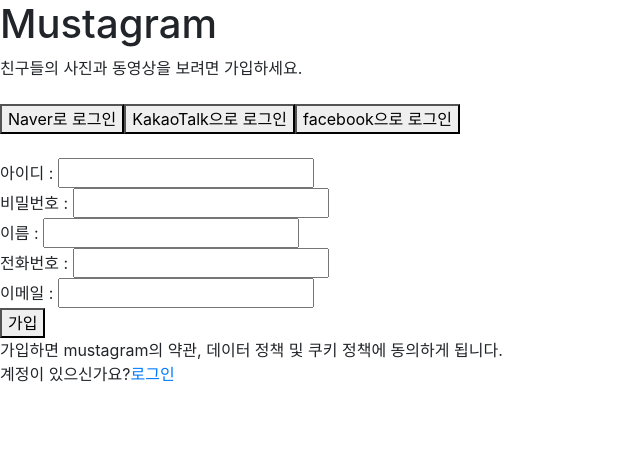
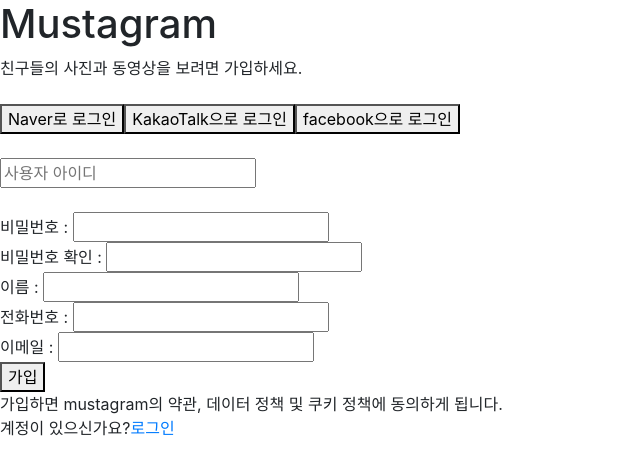
Before and after one commit to siwolsmu89/Mskts_Mustagram, a React (Create React App) app in the folder mustagram_front/: page /SignUp in a window 1280 px wide. Shown: the top 474 px of the page, without its empty margins (0-640 px from the left). Built offline with nearby package versions, Linux system fonts and the light colour scheme.

Commit message:
create id input box front
20201217

```diff
--- a/mustagram_front/src/component/part/JoinMember.js
+++ b/mustagram_front/src/component/part/JoinMember.js
@@ -1,5 +1,5 @@
 import React, {Component} from "react";
-
+import InputId from "../piece/InputBox/InputId"
 class JoinMember extends Component{
     memberInsert = () => {
         let id = document.getElementById("id").value;
@@ -32,8 +32,9 @@
         return(
             <div>
                 <div class="login_field">
-                    아이디 : <input type="text" name="id" id="id"/> <br/>
+                    <InputId placeholder={'사용자 아이디'}/> <br/>
                     비밀번호 : <input type="text" name="password" id="password"/> <br/>
+                    비밀번호 확인 : <input type="text" name="password" id="password"/> <br/>
                     이름 : <input type="text" name="name" id="name"/> <br/>
                     전화번호 : <input type="text" name="telephone" id="telephone"/> <br/>
                     이메일 : <input type="text" name="email" id="email"/> <br/>
--- /dev/null
+++ b/mustagram_front/src/component/piece/InputBox/CustomInput.js
@@ -0,0 +1,44 @@
+import React, {Component} from "react";
+
+class CustomInput extends Component{
+
+    constructor(props) {
+        super(props);
+        this.state = {
+            type : props.type,
+            id : props.id,
+            name : props.name,
+            isRequred : props.isRequred,
+            value : props.value,
+            placeholder : props.placeholder,
+        }
+    }
+
+    toParentValue = this.props.fromParentValue;
+
+    inputValue = (event) => {
+       this.setState({
+           value: event.target.value
+       });
+        this.toParentValue(this.state.value);
+   }
+
+    render() {
+        return(
+            <div>
+                <input type={this.state.type}
+                       id={this.state.id}
+                       name={this.state.name}
+                       value={this.state.value}
+                       placeholder={this.state.placeholder}
+                       onChange={this.inputValue}
+                />
+                <div class={'division-child'}>
+                    {this.props.children}
+                </div>
+            </div>
+        )
+    }
+}
+
+export default CustomInput
--- /dev/null
+++ b/mustagram_front/src/component/piece/InputBox/InputId.js
@@ -0,0 +1,45 @@
+import React, {Component} from "react";
+import CustomInput from "./CustomInput";
+
+class InputId extends Component{
+
+    constructor(props) {
+        super(props);
+        this.state = {
+            id : props.id,
+            name : props.name,
+            isRequred : props.isRequred,
+            value : props.value,
+            placeholder : props.placeholder,
+        }
+    }
+
+    setValue = (fromChildValue) => {
+        console.log(' fromParentValue : ', fromChildValue);
+        this.setState({
+            value : fromChildValue
+        });
+    }
+
+    componentDidUpdate(prevProps, prevState, snapshot) {
+
+    }
+
+    render() {
+        return(
+            <div class="input_box">
+                <CustomInput
+                    type={this.state.type}
+                    id={this.state.id}
+                    name={this.state.name}
+                    isRequred={this.state.isRequred}
+                    placeholder={this.state.placeholder}
+                    fromParentValue={this.setValue}
+                >
+                </CustomInput>
+            </div>
+        )
+    }
+}
+
+export default InputId
```
Also changed, not shown: mustagram_front/src/component/piece/InputBox/CheckPassword.js (added, +13 -0 lines), mustagram_front/src/component/piece/InputBox/InputPassword.js (added, +16 -0 lines).
